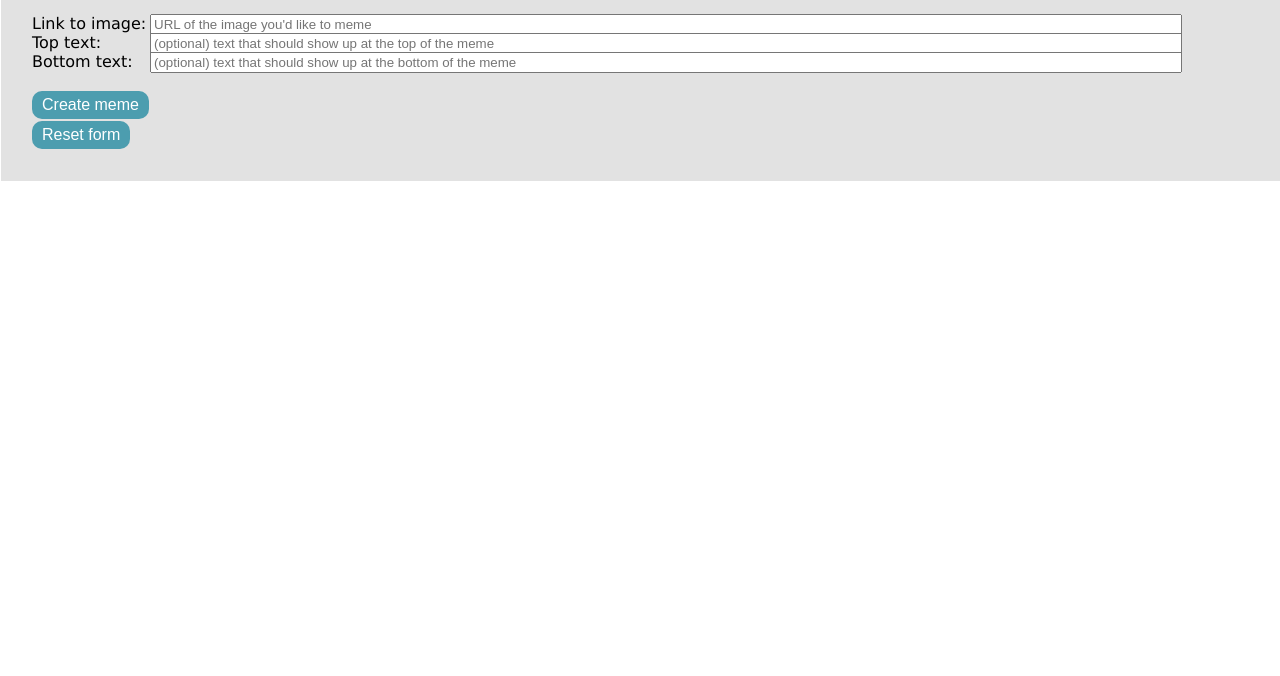
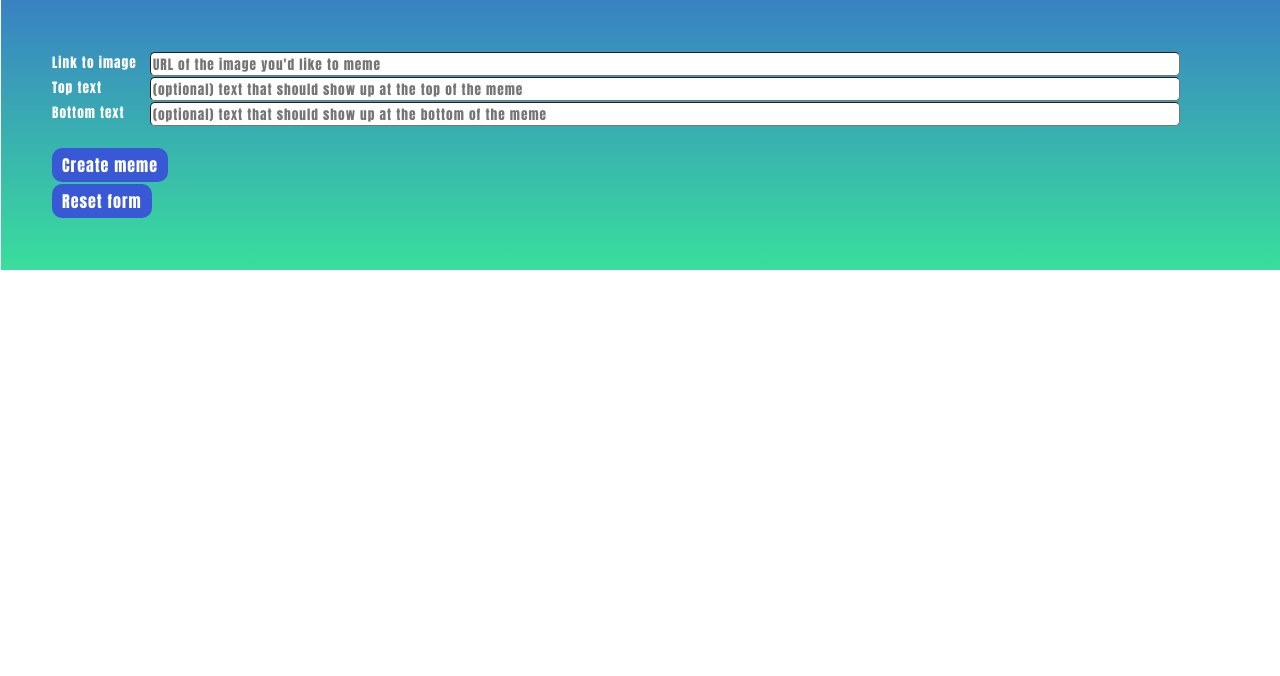
Before and after one commit to brendanlo/meme-generator, a plain HTML site: page index.html in a window 1280 px wide. Shown: the part 124-800 px from the top of the page. Drawn offline with Linux system fonts and the light colour scheme.

Commit message:
styling adjustments

```diff
--- a/app.css
+++ b/app.css
@@ -1,16 +1,26 @@
 body {
     margin:1px;
-    font-family: Verdana, Geneva, Tahoma, sans-serif;
+    font-family: Impact, Haettenschweiler, 'Arial Narrow Bold', sans-serif;
+    letter-spacing: 1px;
+    color: white;
 }
+
+#testform div {
+    margin-bottom: 5px;
+    font-size: smaller;
+}
+
+
 
 #header {
     background-color: rgba(211, 211, 211, 0.654);
     width:100%;
     padding:20px;
+    background: linear-gradient(#3958d5, #39de9c)
 }
 
 form {
-    padding:10px;
+    padding:30px;
     margin:1px;
 }
 
@@ -21,26 +31,32 @@ form {
 }
 
 button {
-    background-color: #4c9daf; /* Green */
+    background-color: #3958d5; /* Green */
     border: none;
     color: white;
     padding: 5px 10px;
     text-align: center;
-    text-decoration: none;
     display: inline-block;
     font-size: 16px;
     border-radius: 10px;
     margin: 1px 0px;
+    font-family: Impact, Haettenschweiler, 'Arial Narrow Bold', sans-serif;
+    letter-spacing: 1px;
 }
 
 button:hover{
-    background-color: #257486;
+    background-color: #2542b4;
 }
 
 input {
     position:absolute;
     left:150px;
     width: 80%;
+    border-radius: 5px;
+    border-width: 1px;
+    font-family: Impact, Haettenschweiler, 'Arial Narrow Bold', sans-serif;
+    letter-spacing: 1px;
+
 }
 
 #memeHolder {
--- a/index.html
+++ b/index.html
@@ -12,9 +12,9 @@
         <h1> Meme Generator </h1>
             <section id='explanation'> Fill out the form to create some memes </section><br>
         <form id="testform">
-            Link to image:<input type="text" id="imgurl" name="imgurl" placeholder="URL of the image you'd like to meme" required><br>
-            Top text: <input type="text" id="toptext" name="toptext" placeholder="(optional) text that should show up at the top of the meme"><br>
-            Bottom text: <input type="text" id="bottext" name="bottext" placeholder="(optional) text that should show up at the bottom of the meme"><br><br>
+            <div class = 'inputdiv'>Link to image <input type="text" id="imgurl" name="imgurl" placeholder="URL of the image you'd like to meme" required><br></div>
+            <div>Top text <input type="text" id="toptext" name="toptext" placeholder="(optional) text that should show up at the top of the meme"><br></div>
+            <div>Bottom text <input type="text" id="bottext" name="bottext" placeholder="(optional) text that should show up at the bottom of the meme"><br><br></div>
             <button type="submit" id="submit">Create meme</button><br>
             <button type='reset' id = 'reset'>Reset form</button><br>
         </form>
```
